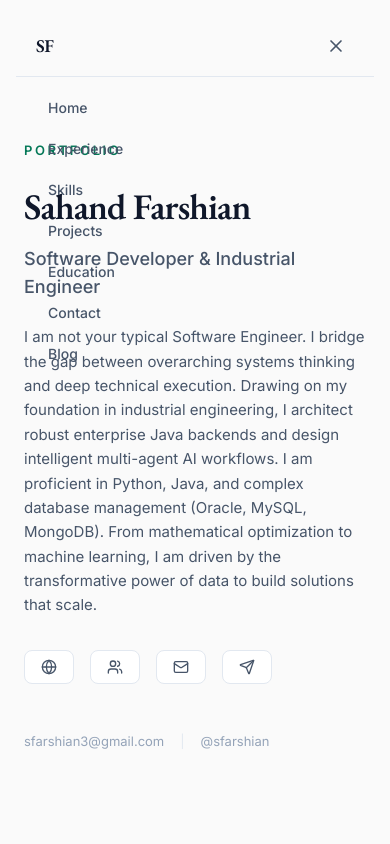
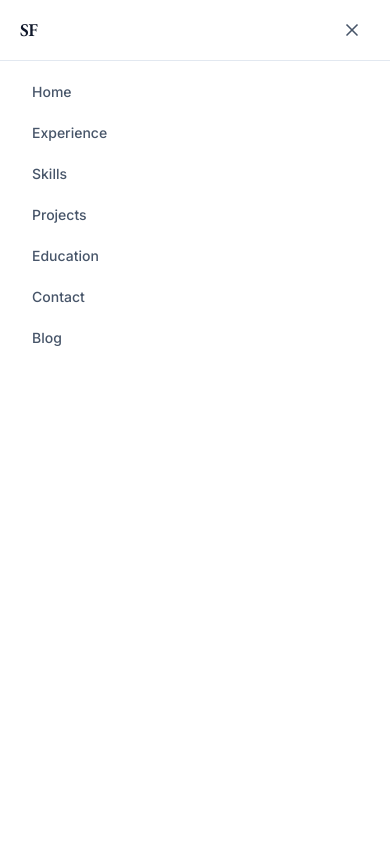
Before and after one commit to sfarshian/sfarshian.github.io, a React (Vite) app: page / in a window 390 px wide. Both pictures are taken after a click on the button "Toggle menu". Shown: the top 844 px of the page. Built offline with nearby package versions, Linux system fonts and the light colour scheme.

Commit message:
[FIX] navbar mobile-version

```diff
--- a/src/components/Navbar.tsx
+++ b/src/components/Navbar.tsx
@@ -31,6 +31,7 @@ export default function Navbar({ blogActive }: { blogActive?: boolean }) {
   const isBlogLink = (id: string) => id === "blog";
 
   return (
+    <>
       <nav
         className={`fixed top-4 left-4 right-4 z-50 max-w-4xl mx-auto transition-all duration-300 ${
           isScrolled
@@ -83,10 +84,27 @@ export default function Navbar({ blogActive }: { blogActive?: boolean }) {
             {isMenuOpen ? <X size={20} /> : <Menu size={20} />}
           </button>
         </div>
+      </nav>
 
-      {/* Mobile menu */}
+      {/* Mobile menu — full-screen fixed overlay */}
       {isMenuOpen && (
-        <div className="md:hidden border-t border-border px-5 py-3 flex flex-col gap-1">
+        <div className="md:hidden fixed top-0 left-0 w-full h-[100vh] bg-white z-[999] flex flex-col overflow-y-auto">
+          <div className="flex items-center justify-between px-5 py-3">
+            <button
+              onClick={() => scrollTo("hero")}
+              className="font-serif text-lg font-semibold text-foreground tracking-tight cursor-pointer bg-transparent border-none"
+            >
+              SF
+            </button>
+            <button
+              onClick={() => setIsMenuOpen(false)}
+              className="p-2 text-foreground-secondary hover:text-foreground transition-colors cursor-pointer bg-transparent border-none"
+              aria-label="Close menu"
+            >
+              <X size={20} />
+            </button>
+          </div>
+          <div className="border-t border-border px-5 py-3 flex flex-col gap-1">
             {navSections.map((s) => (
               <button
                 key={s.id}
@@ -111,7 +129,8 @@ export default function Navbar({ blogActive }: { blogActive?: boolean }) {
               Blog
             </button>
           </div>
+        </div>
       )}
-    </nav>
+    </>
   );
 }
```
Lines whose indentation alone changed are shown as unchanged.
